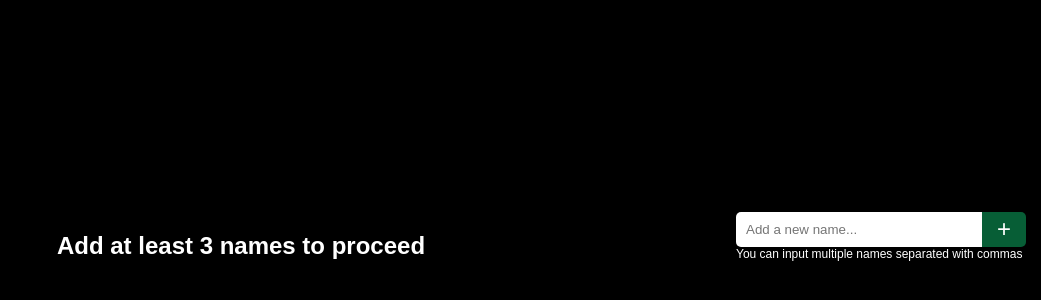
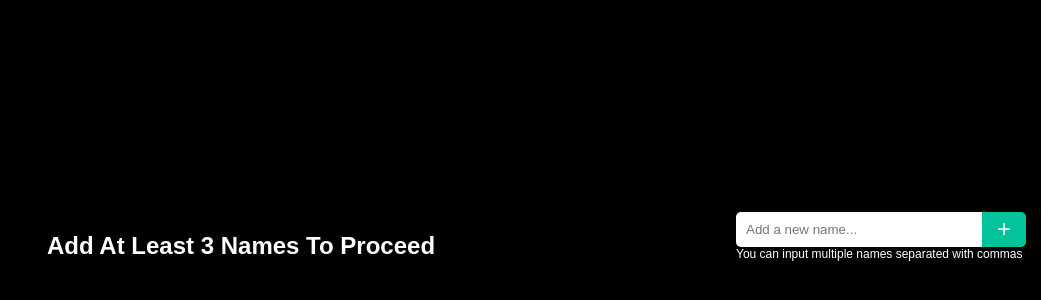
Before and after one commit to ralozkolya/spin-the-bottle, a Svelte app: page / in a window 1280 px wide. Shown: the part 154-454 px from the top of the page, without its empty margins (239-1280 px from the left). Built offline with nearby package versions, Linux system fonts and the light colour scheme.

Commit message:
Visual tweaks

```diff
--- a/src/App.svelte
+++ b/src/App.svelte
@@ -56,12 +56,15 @@
 
 			> h1 {
 				text-align: center;
+				text-transform: capitalize;
 			}
 		}
 
 		> aside {
 			width: 25vw;
-			padding: 0 15px;
+			max-height: 100vh;
+			overflow-y: auto;
+			padding: 15px;
 		}
 
 		@media (max-width: 996px) {
--- a/src/components/Chart.svelte
+++ b/src/components/Chart.svelte
@@ -13,12 +13,14 @@
   let timeout: number;
   let rotation = .1;
   let spinning = false;
+  let textSize = .5;
 
   $: {
     sectorAngle = CIRCLE / names.length;
-    x = 50 * Math.sin(sectorAngle) + 50;
-    y = -50 * Math.cos(sectorAngle) + 50;
-    textAngle = sectorAngle / 2 - (CIRCLE / 4);
+    x = -50 * Math.cos(sectorAngle) + 50;
+    y = -50 * Math.sin(sectorAngle) + 50;
+    textAngle = sectorAngle / 2;
+    textSize = .5 - Math.floor(names.length / 10) / 10;
   }
 
   function spin(): void {
@@ -38,7 +40,7 @@
   }
 
   function getIndexFromAngle(angle: number): number {
-    return Math.floor(((angle % CIRCLE) / CIRCLE) * names.length);
+    return Math.floor((((angle + CIRCLE * .25) % CIRCLE) / CIRCLE) * names.length);
   }
 
   function update(): void {
@@ -54,11 +56,17 @@
 
 </script>
 
-<svg viewBox="0 0 100 100" on:click={ spin }>
+<svg viewBox="-1 -1 102 102" on:click={ spin }>
   {#each names as name, i}
     <g style="transform: rotate({sectorAngle * i}rad)">
-      <path d={`M 50 50 L 50 0 A 50 50 0 0 1 ${x} ${y}`} />
-      <text style="transform: rotate({textAngle}rad)" x="97" y="53">{name}</text>
+      <path d={`M 50 50 L 0 50 A 50 50 0 0 1 ${x} ${y} L 50 50`} />
+      <text
+        dominant-baseline="middle"
+        style="transform: rotate({textAngle}rad); font-size: {textSize}rem;"
+        x="2"
+        y="50">
+        {name}
+      </text>
     </g>
   {/each}
   <image bind:this={bottle} style="transform: rotate({rotation}rad)" href="/bottle.png" x="42.5" y="5" />
@@ -78,13 +86,16 @@
     > g {
       transform-origin: 50px 50px;
 
+      > path {
+        stroke-width: .3px;
+        stroke: white;
+      }
+
       > text {
         font-size: .5rem;
-        text-anchor: end;
+        text-anchor: start;
         transform-origin: 50px 50px;
         text-transform: capitalize;
-        stroke-width: .1;
-        stroke: black;
         fill: white;
       }
 
--- a/src/components/Input.svelte
+++ b/src/components/Input.svelte
@@ -12,6 +12,7 @@
     if (name) {
       name.split(',')
         .map(name => name.trim())
+        .filter(name => name)
         .forEach(name => {
           dispatch('add', name);
         });
--- a/src/scss/_colors.scss
+++ b/src/scss/_colors.scss
@@ -1,16 +1,12 @@
-$sector-colors: (
-  rgb(143,124,0), rgb(42, 45, 48), rgb(157,204,0), rgb(0,92,49),
-  rgb(43,206,72), rgb(240,163,255), rgb(66,102,0), rgb(76,0,92),
-  rgb(0,51,128), rgb(148,255,181), rgb(224,255,102), rgb(0,153,143),
-  rgb(25,25,25), rgb(255,255,0), rgb(255,168,187), rgb(255,255,128),
-  rgb(128,128,128), rgb(255,204,153), rgb(116,10,255), rgb(255,80,5),
-  rgb(255,0,16), rgb(94,241,242), rgb(153,63,0), rgb(255,164,5),
-  rgb(194,0,136), rgb(153,0,0)
-);
+$sector-colors: ();
 
-$green: rgb(7, 94, 54);
-$green-hovered: rgb(4, 78, 44);
-$green-active: rgb(3, 72, 41);
-$red: rgb(151, 16, 29);
-$red-hovered: rgb(136, 23, 34);
-$red-active: rgb(127, 21, 31);
+@for $i from 0 through 30 {
+  $sector-colors: append($sector-colors, hsl($i * 137.5, 70, 40));
+}
+
+$green: #02C39A;
+$green-hovered: #029C7B;
+$green-active: #01755C;
+$red: #E63946;
+$red-hovered: #B82E38;
+$red-active: #8A222A;
--- a/src/scss/_mixins.scss
+++ b/src/scss/_mixins.scss
@@ -3,11 +3,11 @@
 @mixin colored($prop, $selector: false) {
   @for $i from 1 through length($sector-colors) {
     @if $selector {
-      &:nth-child(#{$i}) > #{$selector} {
+      &:nth-child(#{length($sector-colors)}n + #{$i}) > #{$selector} {
         #{$prop}: nth($sector-colors, $i);
       }
     } @else {
-      &:nth-child(#{$i}) {
+      &:nth-child(#{length($sector-colors)}n + #{$i}) {
         #{$prop}: nth($sector-colors, $i);
       }
     }
```
